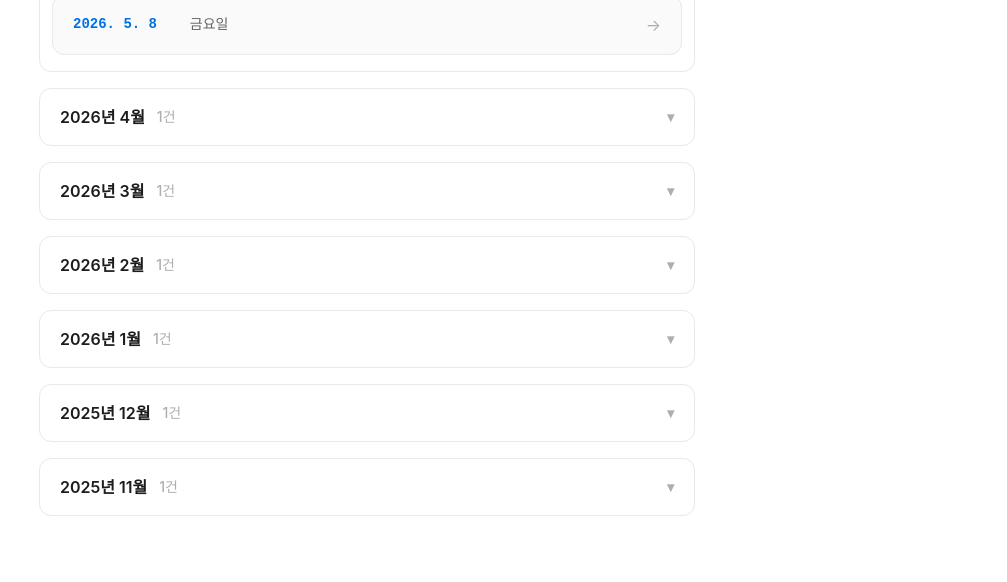
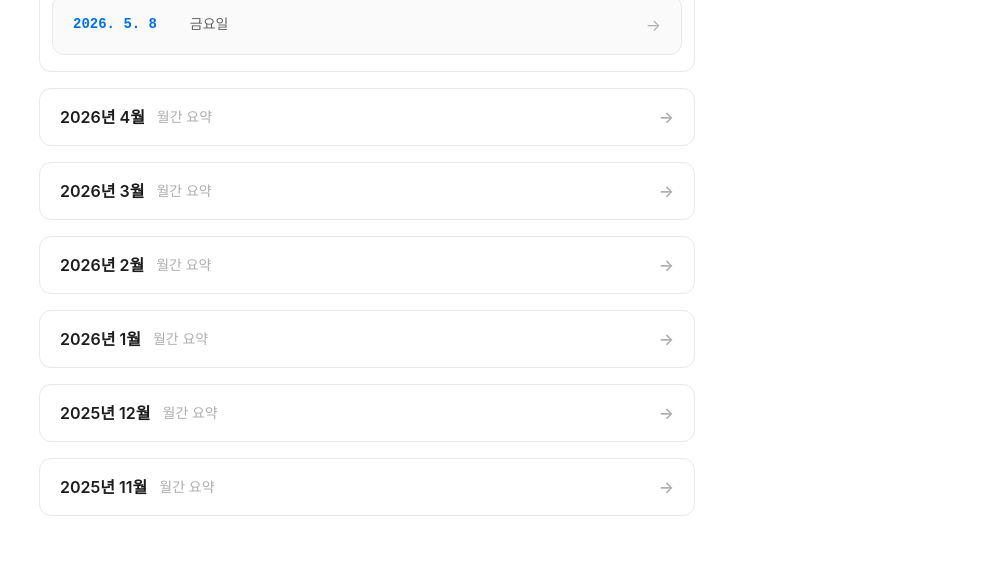
Before and after one commit to jinyeung0618/morning-report, a Jekyll site: the page built from index.md, in a window 1280 px wide and 1400 px high, scrolled down 40 px. Shown: the part 664-1246 px from the top of the window, without its empty margins (273-1280 px from the left). Built offline with Jekyll 4.4.1, drawn with Linux system fonts in a browser that asks for light colours.

Commit message:
index: standalone card for months with only monthly summary
Past months (2020-2026.04) typically contain just 1 monthly summary
post — collapsing into a toggle is overkill UX. Now those months
render as a direct clickable card (same box style, arrow instead of
chevron). Months with daily reports keep the toggle behavior.

Co-Authored-By: Claude Opus 4.7 (1M context) <noreply@anthropic.com>

```diff
--- a/assets/css/style.css
+++ b/assets/css/style.css
@@ -563,6 +563,44 @@ hr {
   transform: rotate(180deg);
 }
 
+/* 한 달에 월간 요약 1개만 있을 때 — 토글 대신 카드 자체가 링크 */
+.report-month--standalone {
+  display: flex;
+  align-items: center;
+  gap: var(--space-3);
+  padding: var(--space-4) var(--space-5);
+  font-weight: 600;
+  color: var(--text-primary);
+  text-decoration: none;
+  cursor: pointer;
+  transition: background var(--duration-fast) var(--easing-default);
+}
+
+.report-month--standalone:hover {
+  background: var(--bg-secondary);
+  text-decoration: none;
+  color: var(--text-primary);
+}
+
+.report-month--standalone .month-tag {
+  font-size: var(--text-sm);
+  color: var(--text-tertiary);
+  font-weight: 500;
+}
+
+.report-month--standalone .month-arrow {
+  margin-left: auto;
+  color: var(--text-tertiary);
+  font-size: var(--text-base);
+  transition: transform var(--duration-normal) var(--easing-default),
+              color var(--duration-normal) var(--easing-default);
+}
+
+.report-month--standalone:hover .month-arrow {
+  color: var(--color-primary);
+  transform: translateX(4px);
+}
+
 .report-month > .report-list {
   margin: 0;
   padding: var(--space-2) var(--space-3) var(--space-4);
--- a/index.md
+++ b/index.md
@@ -21,30 +21,40 @@ charts: true
 
   {% assign months = site.posts | group_by_exp: "post", "post.date | date: '%Y-%m'" %}
   {% for month in months %}
+    {% assign count = month.items | size %}
     {% assign first_post = month.items | first %}
-    <details class="report-month"{% if forloop.first %} open{% endif %}>
-      <summary>
+
+    {% if count == 1 and first_post.type == "monthly" %}
+      <a class="report-month report-month--standalone" href="{{ first_post.url | relative_url }}">
         <span class="month-label">{{ first_post.date | date: "%Y년 %-m월" }}</span>
-        <span class="month-count">{{ month.items | size }}건</span>
-        <span class="month-chevron" aria-hidden="true">▾</span>
-      </summary>
-      <ul class="report-list">
-        {% for post in month.items %}
-          <li>
-            <a href="{{ post.url | relative_url }}"{% if post.type == "monthly" %} class="is-monthly"{% endif %}>
-              {% if post.type == "monthly" %}
-                <span class="date">월간 요약</span>
-                <span class="weekday">{{ post.date | date: "%Y년 %-m월" }} 회고</span>
-              {% else %}
-                <span class="date">{{ post.date | date: "%Y. %-m. %-d" }}</span>
-                <span class="weekday">{{ post.date | date: "%a" | replace: "Mon", "월요일" | replace: "Tue", "화요일" | replace: "Wed", "수요일" | replace: "Thu", "목요일" | replace: "Fri", "금요일" | replace: "Sat", "토요일" | replace: "Sun", "일요일" }}</span>
-              {% endif %}
-              <span class="arrow" aria-hidden="true">→</span>
-            </a>
-          </li>
-        {% endfor %}
-      </ul>
-    </details>
+        <span class="month-tag">월간 요약</span>
+        <span class="month-arrow" aria-hidden="true">→</span>
+      </a>
+    {% else %}
+      <details class="report-month"{% if forloop.first %} open{% endif %}>
+        <summary>
+          <span class="month-label">{{ first_post.date | date: "%Y년 %-m월" }}</span>
+          <span class="month-count">{{ count }}건</span>
+          <span class="month-chevron" aria-hidden="true">▾</span>
+        </summary>
+        <ul class="report-list">
+          {% for post in month.items %}
+            <li>
+              <a href="{{ post.url | relative_url }}"{% if post.type == "monthly" %} class="is-monthly"{% endif %}>
+                {% if post.type == "monthly" %}
+                  <span class="date">월간 요약</span>
+                  <span class="weekday">{{ post.date | date: "%Y년 %-m월" }} 회고</span>
+                {% else %}
+                  <span class="date">{{ post.date | date: "%Y. %-m. %-d" }}</span>
+                  <span class="weekday">{{ post.date | date: "%a" | replace: "Mon", "월요일" | replace: "Tue", "화요일" | replace: "Wed", "수요일" | replace: "Thu", "목요일" | replace: "Fri", "금요일" | replace: "Sat", "토요일" | replace: "Sun", "일요일" }}</span>
+                {% endif %}
+                <span class="arrow" aria-hidden="true">→</span>
+              </a>
+            </li>
+          {% endfor %}
+        </ul>
+      </details>
+    {% endif %}
   {% endfor %}
 </section>
 
```
